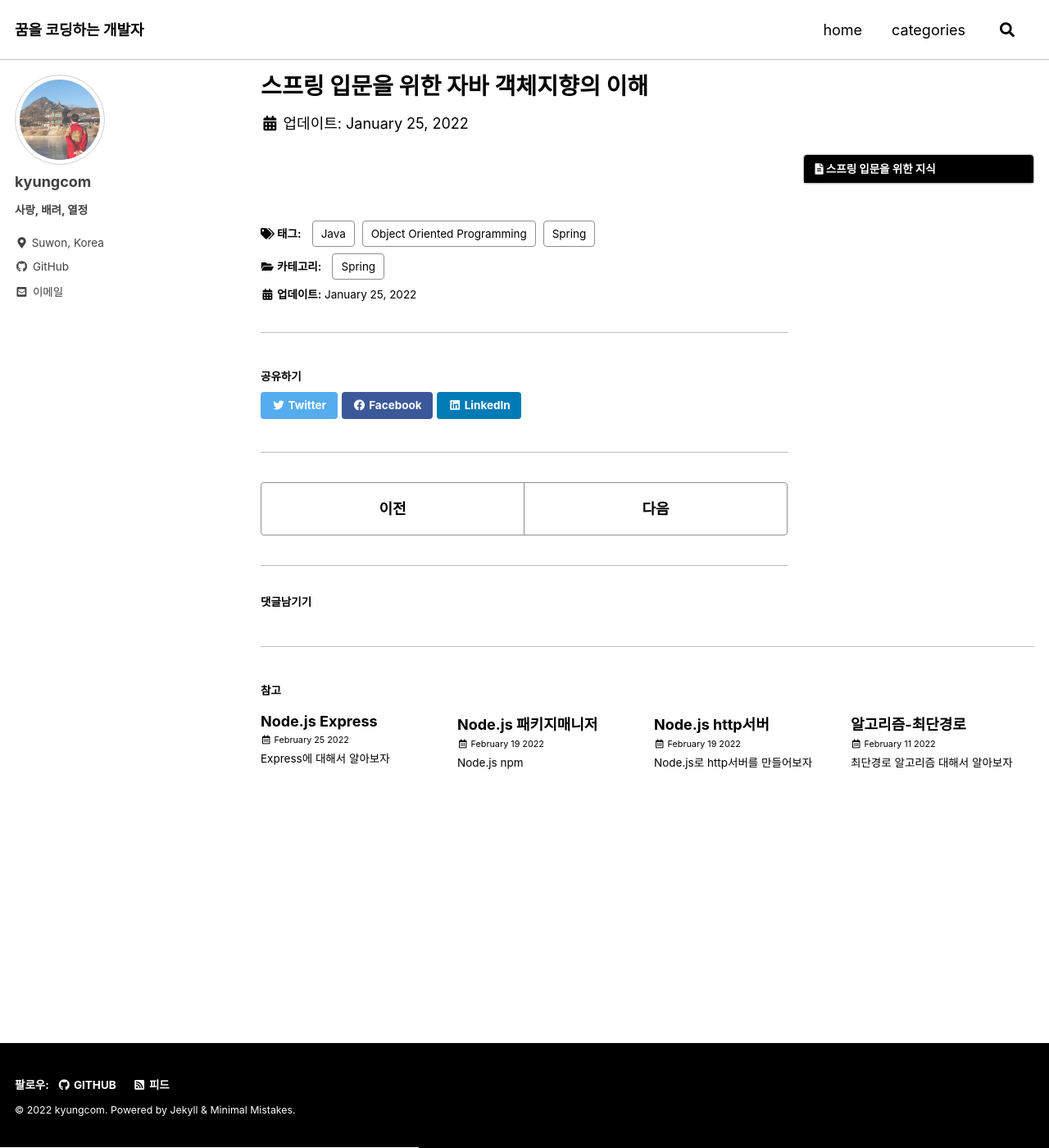
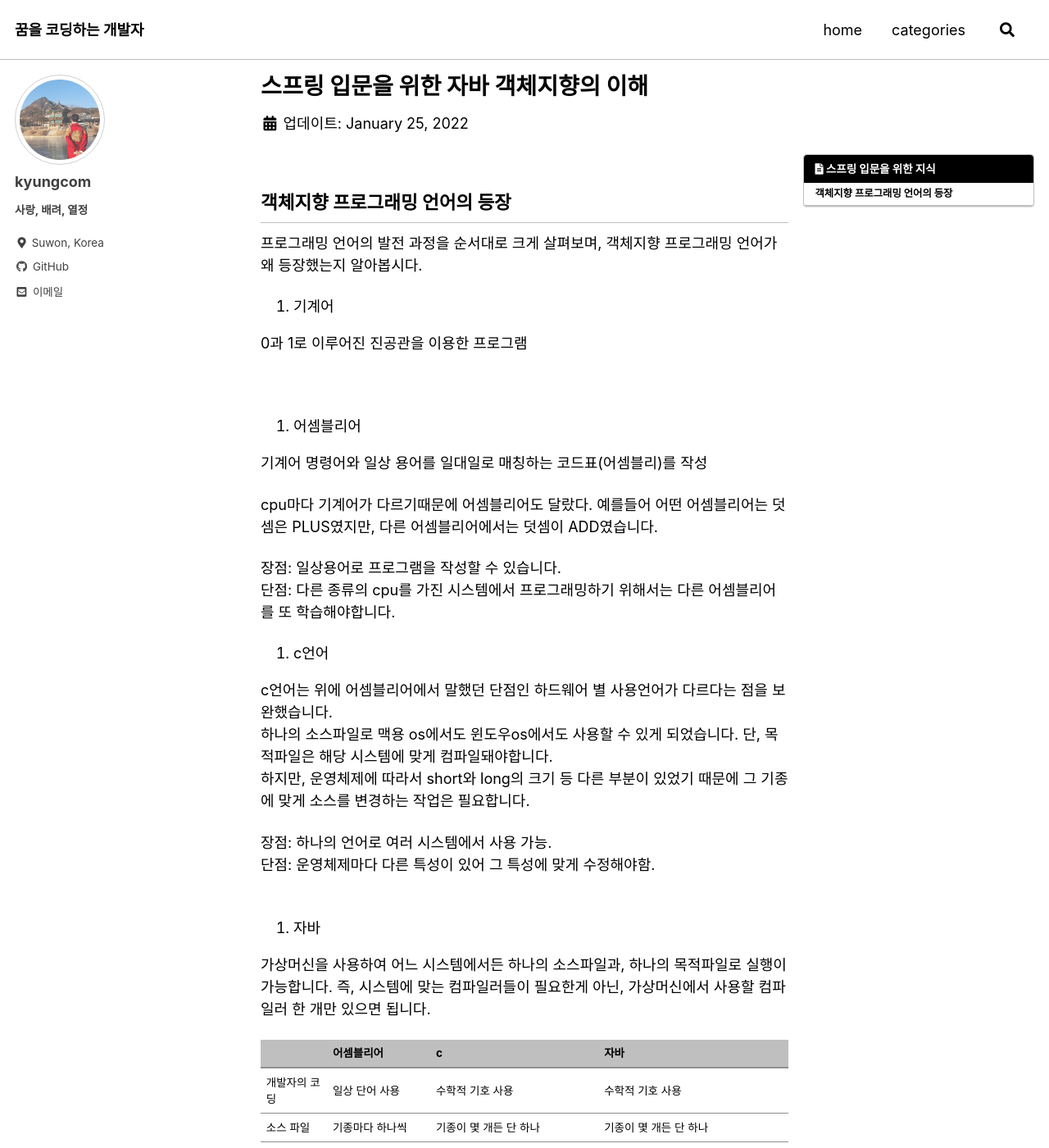
Before and after one commit to kyungcom/kyungcom.github.io, a Jekyll site: the page built from _posts/spring/2022-01-25-objectForSpring.md, in a window 1280 px wide and 1400 px high. Shown: the whole window at 82% size. Built offline with Jekyll 4.4.1, drawn with Linux system fonts in a browser that asks for light colours; cached includes are drawn as plain includes; comment, search, counter and statistics services are not loaded; some of the changed text lies outside the part shown.

Commit message:
oop for spring1

```diff
--- a/_posts/spring/2022-01-25-objectForSpring.md
+++ b/_posts/spring/2022-01-25-objectForSpring.md
@@ -12,3 +12,50 @@ toc: true
 toc_sticky: true
 toc_label: "스프링 입문을 위한 지식"
 ---
+
+## 객체지향 프로그래밍 언어의 등장
+
+프로그래밍 언어의 발전 과정을 순서대로 크게 살펴보며, 객체지향 프로그래밍 언어가 왜 등장했는지 알아봅시다.
+
+1. 기계어 <br>
+
+0과 1로 이루어진 진공관을 이용한 프로그램
+
+<br>
+
+2. 어셈블리어
+
+기계어 명령어와 일상 용어를 일대일로 매칭하는 코드표(어셈블리)를 작성
+
+cpu마다 기계어가 다르기때문에 어셈블리어도 달랐다. 예를들어 어떤 어셈블리어는 덧셈은 PLUS였지만, 다른 어셈블리어에서는 덧셈이 ADD였습니다.<br>
+
+장점: 일상용어로 프로그램을 작성할 수 있습니다. <br>
+단점: 다른 종류의 cpu를 가진 시스템에서 프로그래밍하기 위해서는 다른 어셈블리어를 또 학습해야합니다.
+<br>
+
+
+3. c언어
+
+c언어는 위에 어셈블리어에서 말했던 단점인 하드웨어 별 사용언어가 다르다는 점을 보완했습니다.<br>
+하나의 소스파일로 맥용 os에서도 윈도우os에서도 사용할 수 있게 되었습니다. 단, 목적파일은 해당 시스템에 맞게 컴파일돼야합니다.<br>
+하지만, 운영체제에 따라서 short와 long의 크기 등 다른 부분이 있었기 때문에 그 기종에 맞게 소스를 변경하는 작업은 필요합니다.
+<br>
+
+장점: 하나의 언어로 여러 시스템에서 사용 가능.<br>
+단점: 운영체제마다 다른 특성이 있어 그 특성에 맞게 수정해야함.<br>
+<br>
+
+
+4. 자바
+
+가상머신을 사용하여 어느 시스템에서든 하나의 소스파일과, 하나의 목적파일로 실행이 가능합니다. 즉, 시스템에 맞는 컴파일러들이 필요한게 아닌, 가상머신에서 사용할 컴파일러 한 개만 있으면 됩니다.
+<br>
+
+| | 어셈블리어 | c | 자바 |
+|---|---|---|---|
+|개발자의 코딩| 일상 단어 사용 | 수학적 기호 사용 | 수학적 기호 사용|
+|소스 파일|기종마다 하나씩| 기종이 몇 개든 단 하나| 기종이 몇 개든 단 하나|
+|목적 파일| 어셈블러로 기계어 생성| 컴파일러로 해당 운영체제용 기계어 생성|기종이 몇 개든 단 하나의 JVM용 기계어 생성|
+
+
+##
```
Also changed, not shown: other parts of _posts/spring/2022-01-25-objectForSpring.md (+1 -1 lines).
